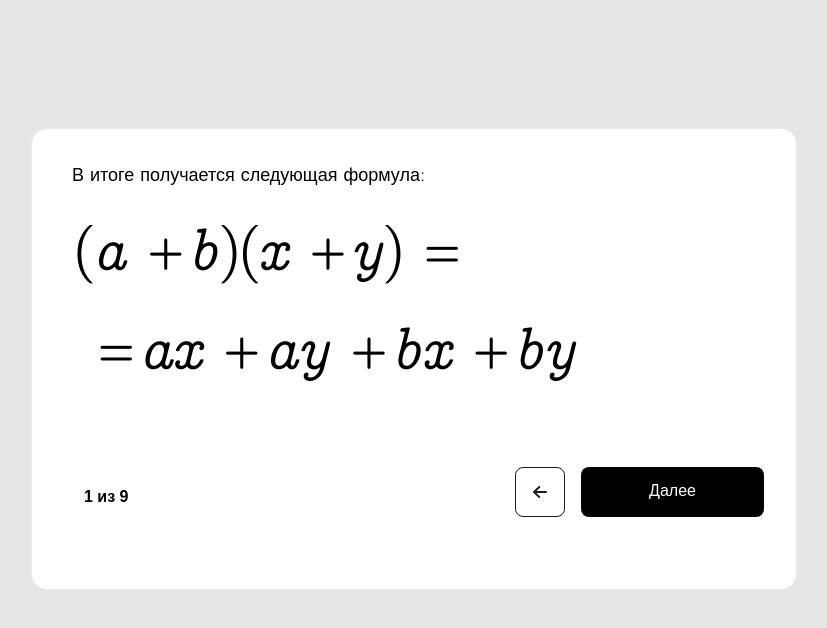
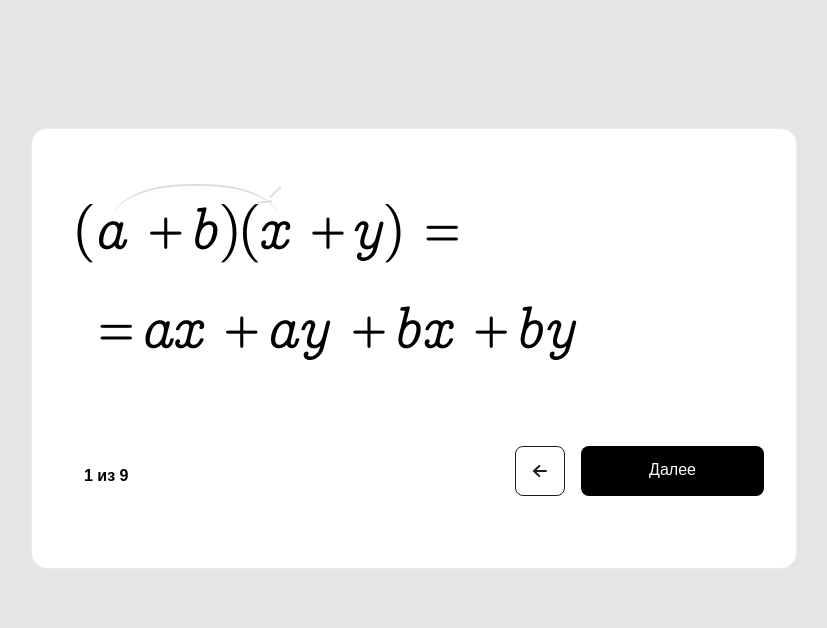
Before and after one commit to Shyou92/test, a plain HTML site: page index.html in a window 1280 px wide. Shown: the whole page, without its empty margins (226-1053 px from the left). Drawn offline with Linux system fonts and the light colour scheme.

Commit message:
arrows initial layout

```diff
--- /dev/null
+++ b/blocks/card/__formula-arrow/card__formula-arrow.css
@@ -0,0 +1,63 @@
+/* .card__formula-arrow {
+  width: 208px;
+  height: 48px;
+  border-width: 2px;
+  border-color: transparent transparent #dededc #dededc;
+  border-style: solid;
+  border-radius: 100px;
+  position: relative;
+  margin: 20px;
+}
+
+.card__formula-arrow:after {
+  content: '';
+  border: 20px solid transparent;
+  border-bottom: 20px solid #dededc;
+  position: absolute;
+  transform: rotate(45deg);
+  top: -20px;
+  right: 58px;
+} */
+
+.card__formula-arrow {
+  position: relative;
+  width: 178px;
+  height: 38px;
+  margin-left: 70px;
+  top: 55px;
+}
+
+.card__formula-arrow div {
+  position: relative;
+  /* top: 55px; */
+  height: 80px;
+  margin-left: 10px;
+  /* width: 100px; */
+  /* height: 2px; */
+  border-top: 2px solid #dededc;
+  border-radius: 45%;
+  /* background-color: #dededc; */
+  display: block;
+}
+
+.card__formula-arrow div::after {
+  content: '';
+  position: absolute;
+  width: 15px;
+  height: 2px;
+  top: 15px;
+  right: 8px;
+  background-color: #dededc;
+  transform: rotate(175deg);
+}
+
+.card__formula-arrow div::before {
+  content: '';
+  position: absolute;
+  width: 15px;
+  height: 2px;
+  top: 5px;
+  right: -3px;
+  background-color: #dededc;
+  transform: rotate(-45deg);
+}
--- a/blocks/card/__text/card__text.css
+++ b/blocks/card/__text/card__text.css
@@ -5,4 +5,5 @@
   font-size: 18px;
   line-height: 24px;
   margin: 35px 0 0 40px;
+  display: none;
 }
--- a/index.html
+++ b/index.html
@@ -11,6 +11,9 @@
     <main class="main">
       <section class="card">
         <p class="card__text">В итоге получается следующая формула:</p>
+        <div class="card__formula-arrow">
+          <div></div>
+        </div>
         <p class="card__formula">
           <span class="card__formula-signs-reverse">(</span>a
           <span class="card__formula-signs-reverse"> + </span> b<span
--- a/styles.css
+++ b/styles.css
@@ -14,3 +14,4 @@
 @import url(./blocks/card/__button-container-forward/_repeat/card__button-container-forward_repeat.css);
 @import url(./blocks/card/__button-container-back/card__button-container-back.css);
 @import url(./blocks/card/__container-counter/card__container-counter.css);
+@import url(./blocks/card/__formula-arrow/card__formula-arrow.css);
```
